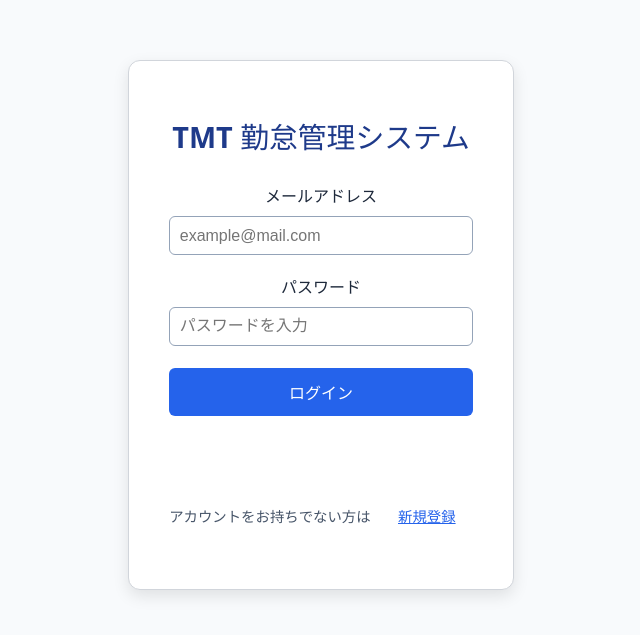
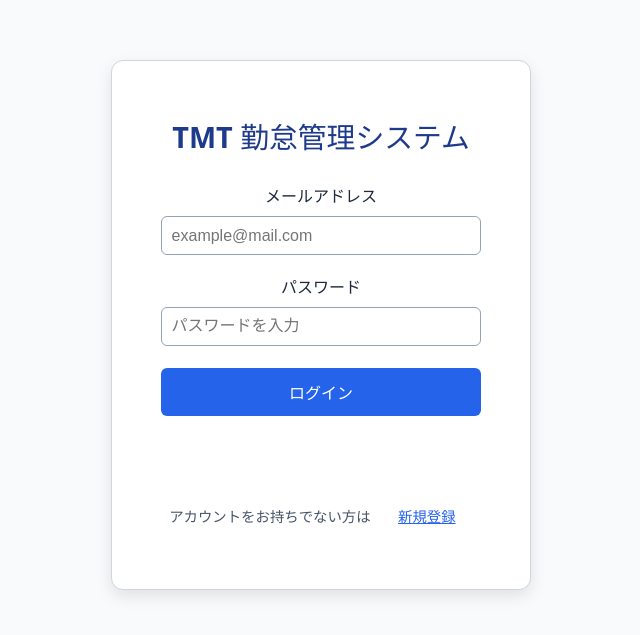
Before and after one commit to TMT-program/attendance-system, a Vue app in the folder frontend/: page /login in a window 1280 px wide. Shown: the part 107-742 px from the top of the page, without its empty margins (319-959 px from the left). Built offline with nearby package versions, Linux system fonts and the light colour scheme; no server answers; the database is empty.

Commit message:
スマホ表示調整

```diff
--- a/frontend/src/assets/main.css
+++ b/frontend/src/assets/main.css
@@ -1,9 +1,29 @@
-html, body {
+/* ===== Global Reset / Layout Base ===== */
+*,
+*::before,
+*::after {
+  box-sizing: border-box;
+}
+
+html,
+body {
   margin: 0;
   padding: 0;
   min-height: 100%;
+  width: 100%;
+  max-width: 100%;
+
+  /* ✅ 全画面の横スクロールを防ぐ（まずは clip 推奨） */
+  overflow-x: clip;
 }
 
+/* ✅ #app（Vueのルート）もはみ出しに強くする */
+#app {
+  width: 100%;
+  max-width: 100%;
+}
+
+/* ===== no-scroll (ログイン画面などで使用) ===== */
 body.no-scroll {
   overflow: hidden;
 }
--- a/frontend/src/views/ReportTab.vue
+++ b/frontend/src/views/ReportTab.vue
@@ -624,7 +624,7 @@
 
   /* ▼ スマホ縮小率（端末で微調整OK） */
   .report-container {
-    --m-scale: 0.50;
+    --m-scale: 0.45;
   }
 
   /* まずは “スクロール発生源” を止める */
```
